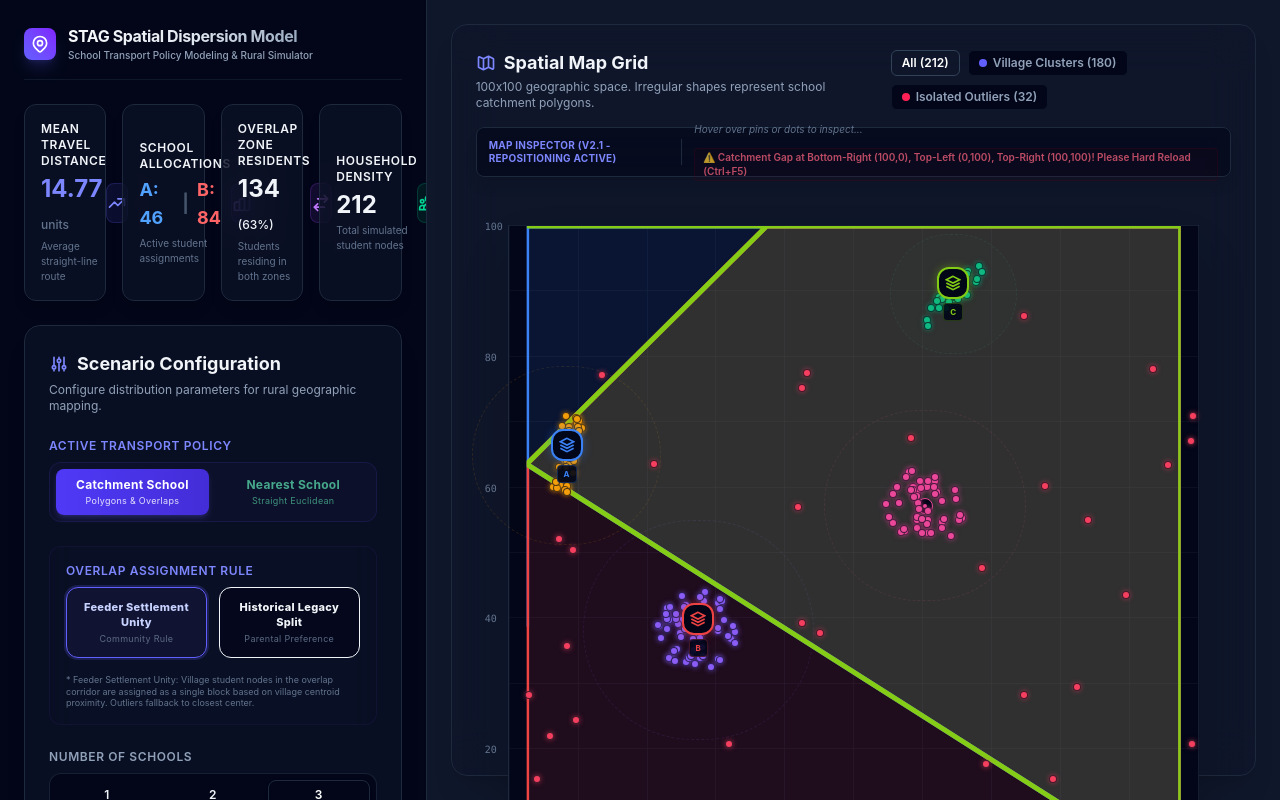
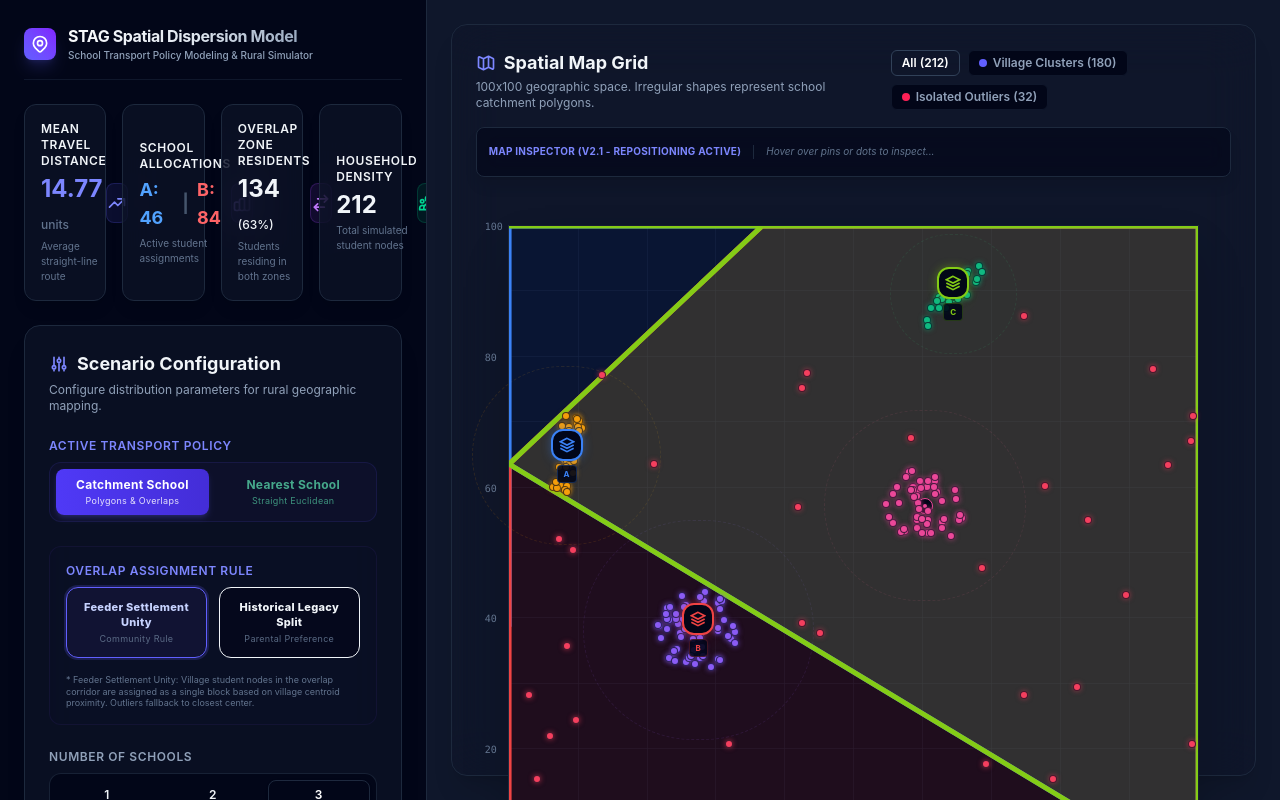
Before and after one commit to robgrant7/stag.policy.model, a React (Vite) app: page / in a window 1280 px wide. Built offline with nearby package versions, Linux system fonts and the light colour scheme.

Commit message:
Fix SVG-to-Grid alignment by setting preserveAspectRatio to none and inset corner diagnostics

```diff
--- a/src/components/GridCanvas.tsx
+++ b/src/components/GridCanvas.tsx
@@ -21,10 +21,10 @@ export const GridCanvas: React.FC<GridCanvasProps> = ({
 
   const diagnostics = useMemo(() => {
     const testPoints = [
-      { name: 'Bottom-Left (0,0)', x: 0, y: 0 },
-      { name: 'Bottom-Right (100,0)', x: 100, y: 0 },
-      { name: 'Top-Left (0,100)', x: 0, y: 100 },
-      { name: 'Top-Right (100,100)', x: 100, y: 100 },
+      { name: 'Bottom-Left (0,0)', x: 0.1, y: 0.1 },
+      { name: 'Bottom-Right (100,0)', x: 99.9, y: 0.1 },
+      { name: 'Top-Left (0,100)', x: 0.1, y: 99.9 },
+      { name: 'Top-Right (100,100)', x: 99.9, y: 99.9 },
     ];
     const uncoveredCorners = testPoints.filter(
       (pt) => !schools.some((school) => isPointInSchoolCatchment(pt, school))
@@ -242,7 +242,7 @@ export const GridCanvas: React.FC<GridCanvasProps> = ({
           <svg
             className="absolute inset-0 w-full h-full pointer-events-none z-10"
             viewBox="0 0 100 100"
-            preserveAspectRatio="xMidYMid meet"
+            preserveAspectRatio="none"
           >
             <defs>
               <clipPath id="grid-clip">
```
